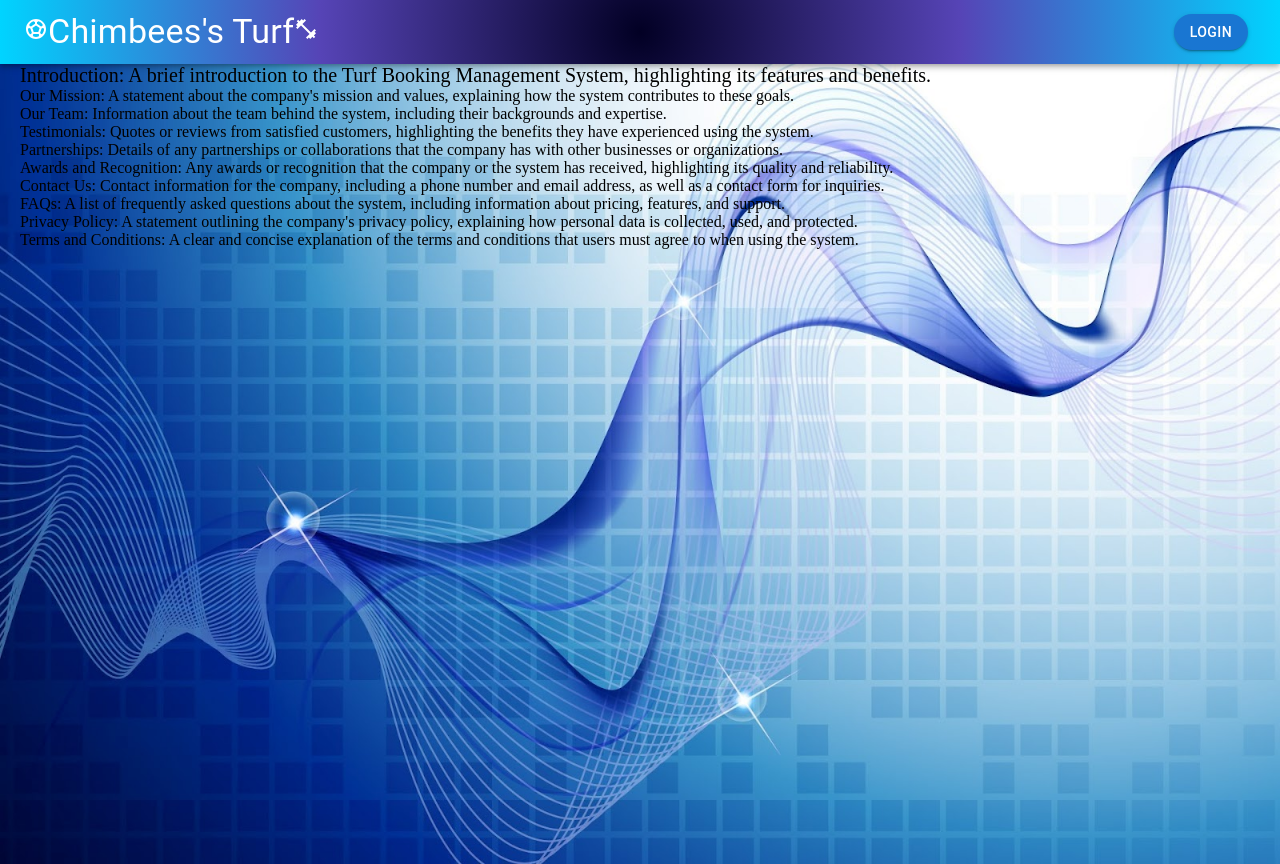
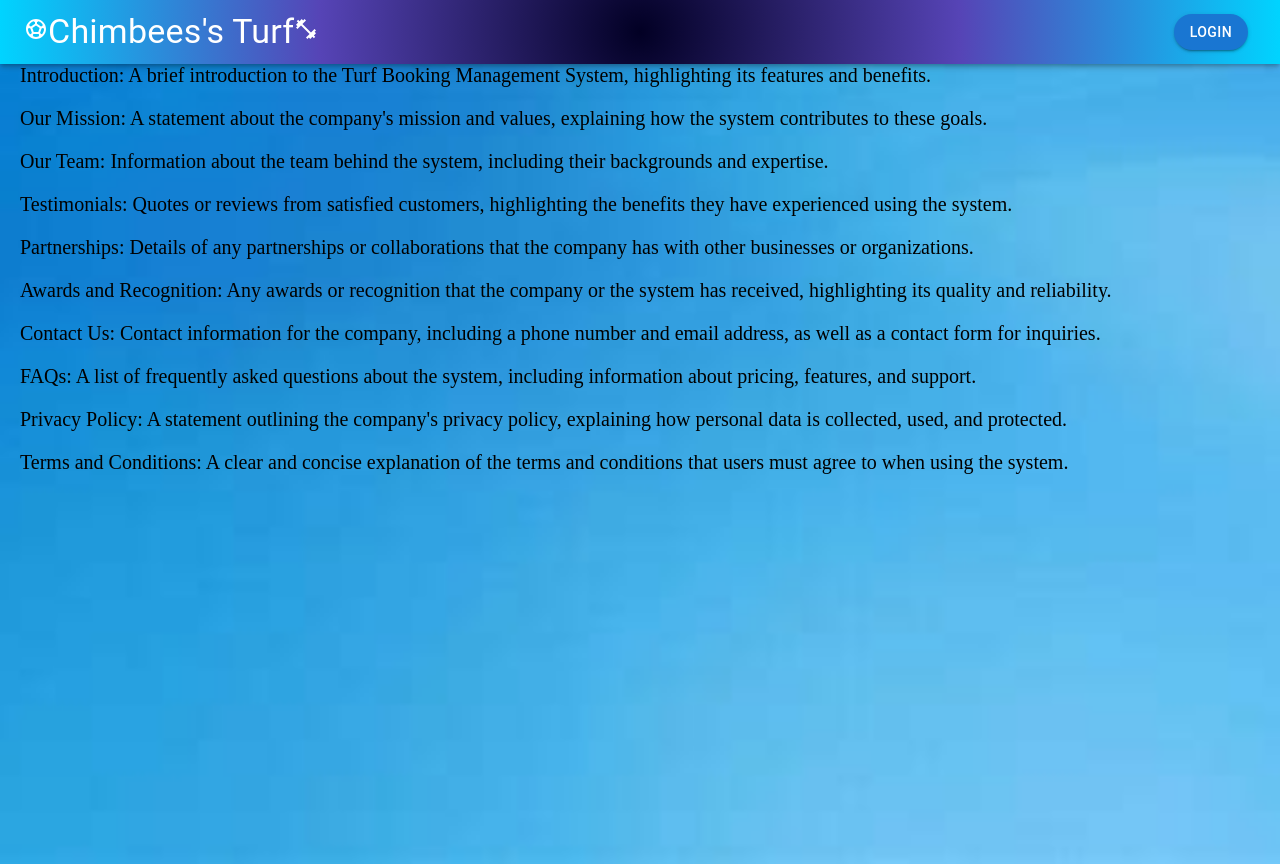
Before and after one commit to Tomjosetj31/turf-booking-frontend, a React (Create React App) app: page /aboutus in a window 1280 px wide. Built offline with nearby package versions, Linux system fonts and the light colour scheme.

Commit message:
latest changes from sam

```diff
--- a/src/Components/Header.jsx
+++ b/src/Components/Header.jsx
@@ -88,12 +88,12 @@ const Header = () => {
       <Drawer anchor="right" open={drawer} onClose={handleDrawerClose} sx={{ width: 700 }}>
         <Typography sx={{ display: 'flex', alignItems: 'center', justifyContent: 'center', height: '55px',backgroundColor: '#020580' }}>
           <SettingsIcon/>
-        </Typography>
+        </Typography >
           <Profile />
-          {/* <Tab sx={{ backgroundColor: 'blue',fontWeight: "bold",color:"black", height: '60px', marginTop:'10px'}} LinkComponent={Link} to="/myprofile" label=" My Profile " /> */}
+          {/* <Tab sx={{ backgroundColor: 'blue',fontWeight: "bold",color:"black", height: '60px', marginTop:'10px'}} LinkComponent={Link} to="/myprofile" label=" My Profile " />
           <Tab sx={{ backgroundColor: '#0606d6',fontWeight: "bold",color:"black", height: '60px', marginTop:'10px'}} LinkComponent={Link} to="/updateprofile" label=" Update Profile " />
           <Tab sx={{ backgroundColor: 'blue',fontWeight: "bold",color:"black", height: '60px', marginTop:'10px'}} LinkComponent={Link} to="/support" label=" Support " />
-          <Tab sx={{ backgroundColor: '#0606d6',fontWeight: "bold",color:"black", height: '60px', marginTop:'10px'}} LinkComponent={Link} to="/aboutus" label=" About Us " />
+          <Tab sx={{ backgroundColor: '#0606d6',fontWeight: "bold",color:"black", height: '60px', marginTop:'10px'}} LinkComponent={Link} to="/aboutus" label=" About Us " />*/}
       </Drawer>
     </AppBar>
   );
--- a/src/Components/RightNavLinks/Aboutus.jsx
+++ b/src/Components/RightNavLinks/Aboutus.jsx
@@ -1,25 +1,33 @@
 import React from 'react';
-import backgroundImage from '../../images/aboutus.jpg';
+import backgroundImage from '../../images/aboutus1.jpg';
 
 const Styles = {
   backgroundImage: `url(${backgroundImage})`,
   backgroundSize: 'cover',
   backgroundPosition: 'center',
   height: '100vh',
+
+}
+
+const AUStyle = {
+  marginLeft:"20px",
+  fontSize:"20px",
+  marginTop:"20px",
+  color: "black"
 }
 const Aboutus = () => {
   return (
     <div style={Styles}>
-      <div style={{marginLeft:"20px",fontSize:"20px"}}>Introduction: A brief introduction to the Turf Booking Management System, highlighting its features and benefits.</div>
-      <div style={{marginLeft:"20px"}}>Our Mission: A statement about the company's mission and values, explaining how the system contributes to these goals.</div>
-      <div style={{marginLeft:"20px"}}>Our Team: Information about the team behind the system, including their backgrounds and expertise.</div>
-      <div style={{marginLeft:"20px"}}>Testimonials: Quotes or reviews from satisfied customers, highlighting the benefits they have experienced using the system.</div>
-      <div style={{marginLeft:"20px"}}>Partnerships: Details of any partnerships or collaborations that the company has with other businesses or organizations.</div>
-      <div style={{marginLeft:"20px"}}>Awards and Recognition: Any awards or recognition that the company or the system has received, highlighting its quality and reliability.</div>
-      <div style={{marginLeft:"20px"}}>Contact Us: Contact information for the company, including a phone number and email address, as well as a contact form for inquiries.</div>
-      <div style={{marginLeft:"20px"}}>FAQs: A list of frequently asked questions about the system, including information about pricing, features, and support.</div>
-      <div style={{marginLeft:"20px"}}>Privacy Policy: A statement outlining the company's privacy policy, explaining how personal data is collected, used, and protected.</div>
-      <div style={{marginLeft:"20px"}}>Terms and Conditions: A clear and concise explanation of the terms and conditions that users must agree to when using the system.</div>
+      <div style={{ marginLeft: "20px", fontSize: "20px",color: "black"}} >Introduction: A brief introduction to the Turf Booking Management System, highlighting its features and benefits.</div>
+      <div style={AUStyle}>Our Mission: A statement about the company's mission and values, explaining how the system contributes to these goals.</div>
+      <div style={AUStyle}>Our Team: Information about the team behind the system, including their backgrounds and expertise.</div>
+      <div style={AUStyle}>Testimonials: Quotes or reviews from satisfied customers, highlighting the benefits they have experienced using the system.</div>
+      <div style={AUStyle}>Partnerships: Details of any partnerships or collaborations that the company has with other businesses or organizations.</div>
+      <div style={AUStyle}>Awards and Recognition: Any awards or recognition that the company or the system has received, highlighting its quality and reliability.</div>
+      <div style={AUStyle}>Contact Us: Contact information for the company, including a phone number and email address, as well as a contact form for inquiries.</div>
+      <div style={AUStyle}>FAQs: A list of frequently asked questions about the system, including information about pricing, features, and support.</div>
+      <div style={AUStyle}>Privacy Policy: A statement outlining the company's privacy policy, explaining how personal data is collected, used, and protected.</div>
+      <div style={AUStyle}>Terms and Conditions: A clear and concise explanation of the terms and conditions that users must agree to when using the system.</div>
     </div>
   )
 }
--- a/src/Components/RightNavLinks/Myprofile.jsx
+++ b/src/Components/RightNavLinks/Myprofile.jsx
@@ -41,6 +41,14 @@
 
 import React, { useEffect, useState } from "react";
 import axios from "axios";
+import backgroundImage from '../../images/cr7.png';
+
+const Styles = {
+  backgroundImage: `url(${backgroundImage})`,
+  backgroundSize: 'cover',
+  backgroundPosition: 'center',
+  height: '100vh',
+}
 
 const Myprofile = () => {
   let token = localStorage.getItem("token");
@@ -62,12 +70,23 @@ const Myprofile = () => {
   }, []);
   return (
     <>
-      <div>
+      <div style={Styles}>
         <div>
-          <div>
-            <h1 style={{ color: "white" }}>MY Profile</h1>
-          </div>
-          <h1 onClick={sendRequest}>{profile?.name}</h1>
+          <h1 style={{ color: "white", textAlign: "center", paddingTop:"20px" }}>MY Profile</h1>
+        </div>
+        <div>
+          <h1>Name</h1>
+          <input type="text" value={profile?.name} />
+        </div>
+        <div>
+          <input type="text" value={profile?.age} />
+        </div>
+        <div>
+          <h1>Email</h1>
+          <input type="text" value={profile?.phone} />
+        </div>
+        <div>
+        <input type="text" value={profile?.email} />
         </div>
       </div>
     </>
--- a/src/Components/RightNavLinks/profile.jsx
+++ b/src/Components/RightNavLinks/profile.jsx
@@ -1,13 +1,32 @@
 import { Link } from 'react-router-dom';
-
+import { Tab } from '@mui/material';
+const Sidestyles = {
+  backgroundColor: '#0606d6',
+  fontWeight: "bold",
+  color:"black",
+  height: '60px',
+  marginTop:'10px',
+  width:'45mm'
+};
 const  Profile= ()=>{
   return (
     <div>
-      <Link to="/myprofile">
-        <button>Profile</button>
-      </Link>
+      <div>
+        {/*<Link to="/myprofile">
+          <button>Profile</button>
+        </Link>*/}
+        <Tab style={Sidestyles} LinkComponent={Link} to="/myprofile" label=" My Profile " />
+      </div>
+      <div>
+        <Tab style={Sidestyles} LinkComponent={Link} to="/updateprofile" label=" Update Profile " />
+      </div>
+      <div>
+        <Tab style={Sidestyles} LinkComponent={Link} to="/support" label=" Support " />
+      </div>
+      <div>
+        <Tab style={Sidestyles} LinkComponent={Link} to="/aboutus" label=" About Us Profile " />
+      </div>
     </div>
   );
 }
-
 export default Profile;
```
Also changed, not shown: src/images/aboutus1.jpg (added).
